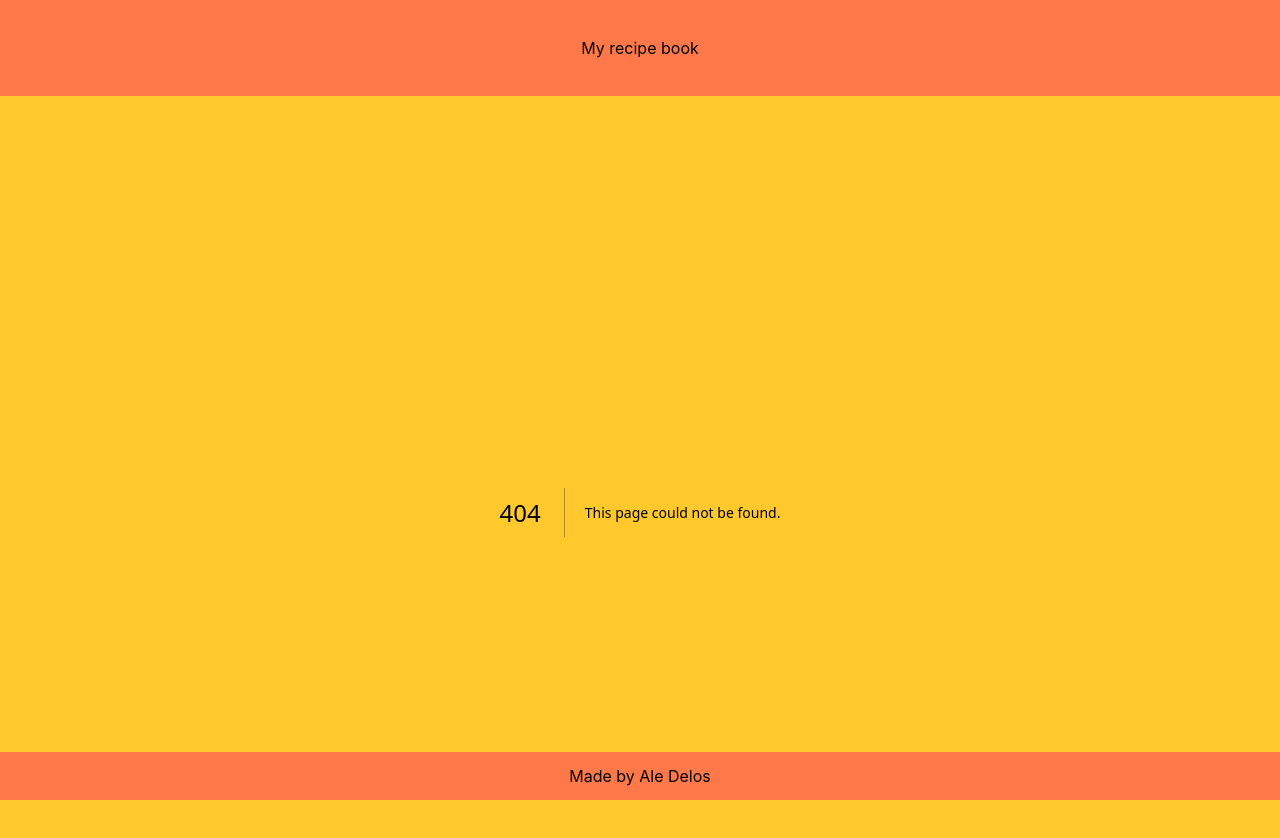
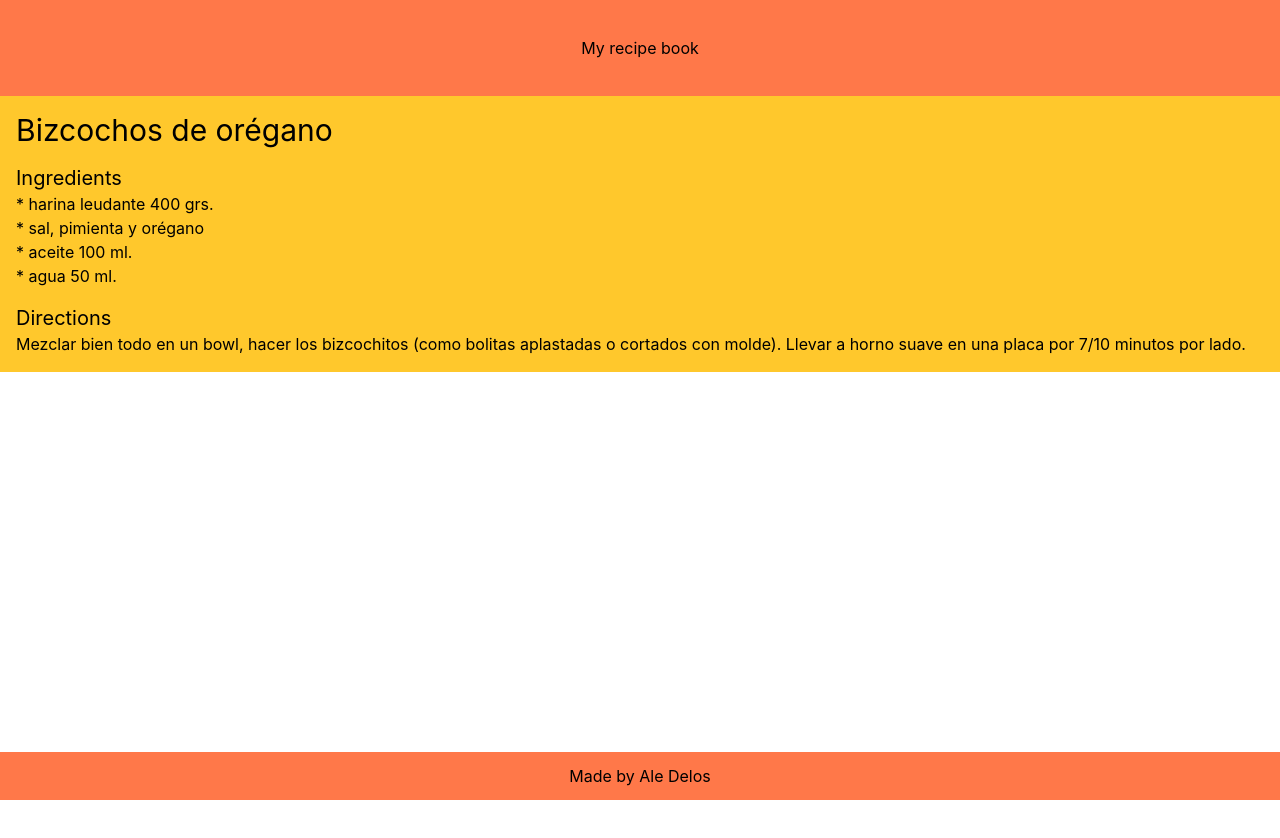
Before and after one commit to aledeloss/recibe-book, a Next.js app: page /recipes/detail in a window 1280 px wide. Before the commit this address had no page. Shown: the top 838 px of the page. After the commit the page ends 800 px from the top, so only its background shows below. Built offline with nearby package versions, Linux system fonts and the light colour scheme.

Commit message:
Add very basic recipe detail

```diff
--- /dev/null
+++ b/data/recipes.tsx
@@ -0,0 +1,28 @@
+export const recipes = [
+  {
+    id: 'bizcochos-de-oregano',
+    title: 'Bizcochos de orégano',
+    ingredients: [
+      {
+        name: 'harina leudante',
+        quantity: 400,
+        unity: 'grs.'
+      },
+      {
+        name: 'sal, pimienta y orégano'
+      },
+      {
+        name: 'aceite',
+        quantity: 100,
+        unity: 'ml.'
+      },
+      {
+        name: 'agua',
+        quantity: 50,
+        unity: 'ml.'
+      }
+    ],
+    directions:
+      'Mezclar bien todo en un bowl, hacer los bizcochitos (como bolitas aplastadas o cortados con molde). Llevar a horno suave en una placa por 7/10 minutos por lado.'
+  }
+];
--- /dev/null
+++ b/pages/recipes/detail.tsx
@@ -0,0 +1,26 @@
+import React from 'react';
+import { recipes } from '../../data/recipes';
+
+const Detail = () => {
+  const recipe = recipes[0];
+  return (
+    <>
+      <h2 className='text-3xl'>{recipe.title}</h2>
+      <h3 className='text-xl mt-4'>Ingredients</h3>
+      <ul>
+        {recipe.ingredients.map((ingredient, index) => {
+          const { name, quantity, unity } = ingredient;
+          return (
+            <li key={index}>{`* ${name} ${quantity ? quantity : ''} ${
+              unity ? unity : ''
+            }`}</li>
+          );
+        })}
+      </ul>
+      <h3 className='text-xl mt-4'>Directions</h3>
+      <div>{recipe.directions}</div>
+    </>
+  );
+};
+
+export default Detail;
```
